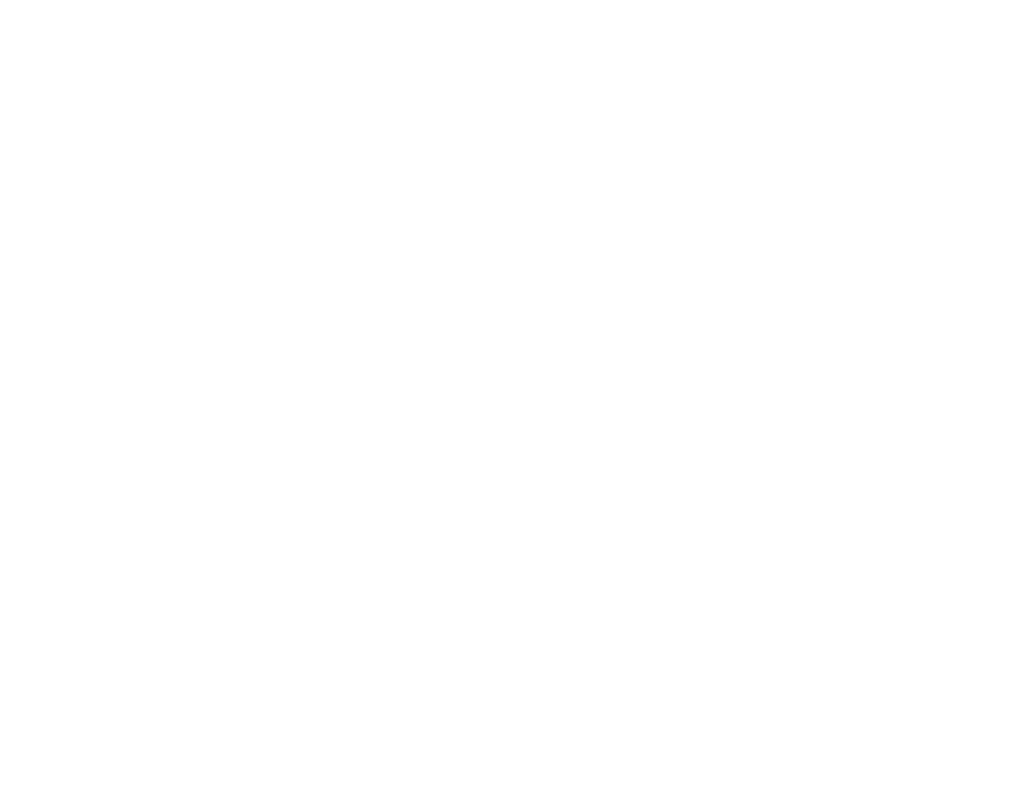
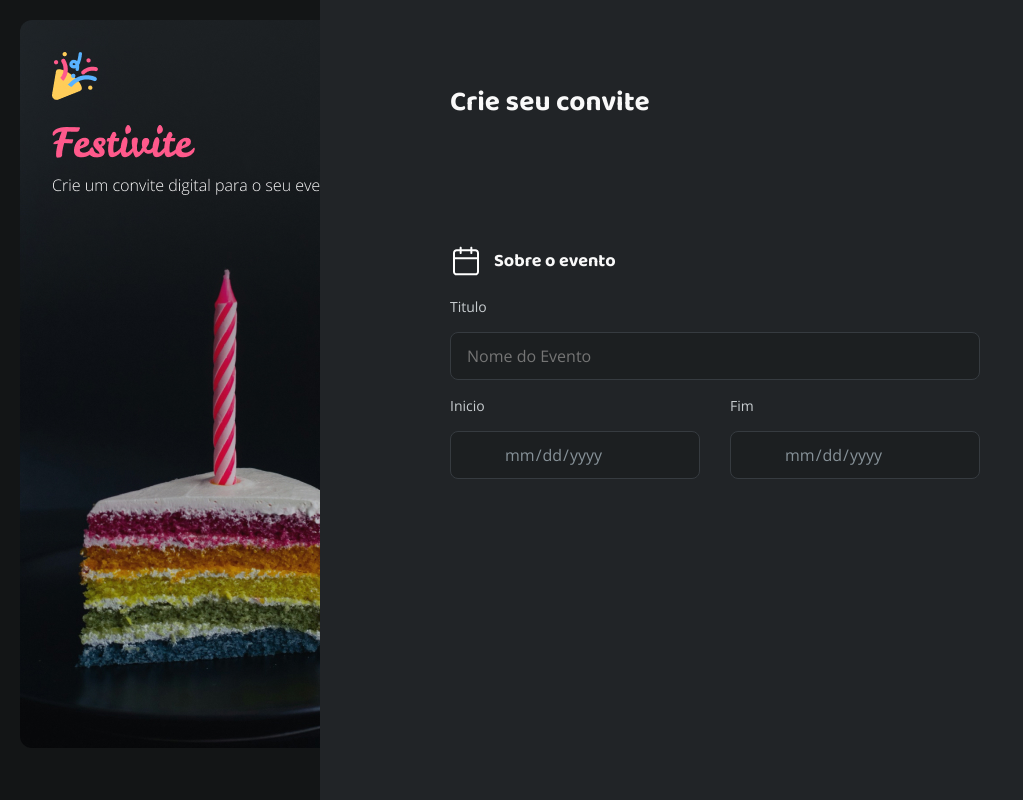
Before and after one commit to Rovatore/Projeto-formul-rio-de-convite, a plain HTML site: page index.html in a window 1280 px wide. Shown: the whole page, without its empty margins (0-1023 px from the left). Drawn offline with nearby package versions, Linux system fonts and the light colour scheme.

Commit message:
Iniciando Inputs e Main

```diff
--- a/index.html
+++ b/index.html
@@ -2,20 +2,52 @@
 <html lang="pt-br">
 <head>
 
-  <link rel="preconnect" href="https://fonts.googleapis.com">
+    <link rel="preconnect" href="https://fonts.googleapis.com">
 <link rel="preconnect" href="https://fonts.gstatic.com" crossorigin>
+
+<link href="https://fonts.googleapis.com/css2?family=Baloo+2:wght@400..800&family=Leckerli+One&family=Open+Sans:ital,wght@0,300..800;1,300..800&display=swap" rel="stylesheet">
 
   <meta charset="UTF-8">
   <meta name="viewport" content="width=device-width, initial-scale=1.0">
+  <link rel="stylesheet" href="./styles/index.css">
   <title>Formulário de Convite</title>
-
-  <link
-      href="https://fonts.googleapis.com/css2?family=Baloo+2:wght@400..800&family=Leckerli+One&family=Open+Sans:ital,wght@0,300..800;1,300..800&display=swap"
-      rel="stylesheet"
-    />
 
 </head>
 <body>
+  <div id="app">
+<aside>
+  <img src="./assets/Brand.jpg" alt="">
+</aside>
+<main>
+    <div id="header">
+      <p id="heading">Crie seu convite</p>
+    </div>
+  <div class="main-1">
+    <div class="about-event">
+      <img src="./assets/icons/calendar.svg" alt="">
+    <span id="header-sm">Sobre o evento</span>
+    </div>
+    <form>
+      <fieldset>
+        <div class="input">
+        <legend id="text-label">Titulo
+        <input type="text" name="title" id="input-text-fill" placeholder="Nome do Evento"></legend>
+      </div>
 
+          <div class="input-sm">
+            <legend id="text-label">Inicio
+        <input type="date" name="date-1" id="input-text"></legend>
+
+
+            <legend id="text-label">Fim
+        <input type="date" name="date-1" id="input-text"></legend>
+      </div>
+
+
+      </fieldset>
+    </form>
+  </div>
+  </div>
+</main>
 </body>
 </html>
--- a/styles/global.css
+++ b/styles/global.css
@@ -1,6 +1,8 @@
 *{
   padding: 0;
   margin: 0;
+  box-sizing: border-box;
+
 }
 
 :root {
@@ -33,20 +35,22 @@
     --text-body: #c8cdd0;
     --text-heading: #f9f9f9;
   /*Fontes*/
-  --baloo-2: "Baloo 2", serif;
-  --leckerli-one: "Leckerli One", serif;
-  --open-sans: "Open Sans", sans-serif;
+  --font-baloo: "Baloo 2", sans-serif;
+  --font-open-sans: "Open Sans", serif;
+  --font-lickerli: "Leckerli One", serif;
 
   /*Tipografia*/
-  --logo: 40px/auto/400 var(--leckerli-one);
+  --logo: 400 40px  var(--font-lickerli);
 
-  --heading-md: 28px/auto/700 var(--baloo-2);
+  --heading-md: 700  28px var(--font-baloo);
 
-  --heading-sm: 18/auto/700 var(--baloo-2);
+  --heading-sm: 700 18px  var(--font-baloo);
 
-  --body-md: 16px/auto/400/600 var(--open-sans);
+  --body-md:  400 16px  var(--font-open-sans);
 
-  --body-sm: 14px/auto/400/600 var(--open-sans);
+  --body-sm:  400 14px  var(--font-open-sans);
 
-  --body-xs: 12px/auto/400/600 var(--open-sans);
+  --body-xs: 400 12px  var(--font-open-sans);
+
+  background: var(--shape-background);
 }
--- a/styles/index.css
+++ b/styles/index.css
@@ -1 +1,3 @@
 @import url(./global.css);
+@import url(./layout.css);
+@import url(./utilitarios.css);
--- /dev/null
+++ b/styles/layout.css
@@ -0,0 +1,45 @@
+#app {
+  display: grid;
+  grid-template-columns: 25% 75%;
+  height: 100vh;
+}
+aside {
+  img {
+    width: 400px;
+    height: 728px;
+    margin: 20px 20px;
+    border-radius: 12px;
+  }
+}
+main {
+  overflow: auto;
+ background-color: var(--shape-body);
+    display: flex;
+    flex-direction: column;
+
+    #header{
+
+      justify-content: flex-start;
+      margin: 80px 130px;
+    }
+        .about-event{
+
+          display: flex;
+          justify-content:  flex-start;
+          align-items: center;
+          gap: 12px;
+        }
+    .main-1 {
+        display: flex;
+        flex-direction: column;
+          width: 560px;
+        margin: 40px 130px 48px 130px;
+        fieldset{
+          all: unset;
+        }
+
+
+     }
+
+
+}
--- /dev/null
+++ b/styles/utilitarios.css
@@ -0,0 +1,78 @@
+#header {
+  color: var(--text-heading);
+   font: var(--heading-md);
+}
+#header-sm {
+  color: var(--text-heading);
+  font: var(--heading-sm);
+}
+#text-label {
+            color: var(--text-body);
+            font: var(--body-sm);
+
+          }
+          #input-text-fill {
+            display: flex;
+            width: 530px;
+            margin-top: 16px;
+            border: 1px solid var(--input-stroke);
+            background-color: var(--input-base);
+            color: var(--input-placeholder);
+            font: var(--body-md);
+            border-radius: 8px;
+           gap: 8px;
+           padding: 0px 16px;
+           height: 48px;
+           margin-bottom: 16px;
+          }
+
+          #input-text {
+            display: flex;
+            margin-top: 16px;
+            border: 1px solid var(--input-stroke);
+            background-color: var(--input-base);
+            color: var(--input-placeholder);
+            font: var(--body-md);
+            border-radius: 8px;
+           gap: 8px;
+           padding: 0px 16px;
+           height: 48px;
+           margin-bottom: 16px;
+          }
+
+
+
+
+     .input{
+           display: flex;
+           width: 100%;
+            margin-top: 20px;
+
+        }
+        /*Input metade metade*/
+          .input-sm{
+              display: flex;
+
+              justify-content: space-between;
+              gap: 8px;
+
+          #input-text {
+               &::-webkit-calendar-picker-indicator {
+              opacity: 0;
+             }
+
+            display: flex;
+
+            justify-content: center;
+            align-items: center;
+            width: 250px;
+            border: 1px solid var(--input-stroke);
+            background-color: var(--input-base);
+            font: var(--body-md);
+            color: var(--input-placeholder);
+            border-radius: 8px;
+
+           padding: 0px 16px;
+           height: 48px;
+          }
+        }
```
Also changed, not shown: assets/Brand.jpg (added).
